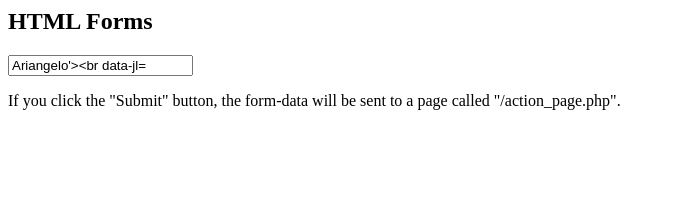
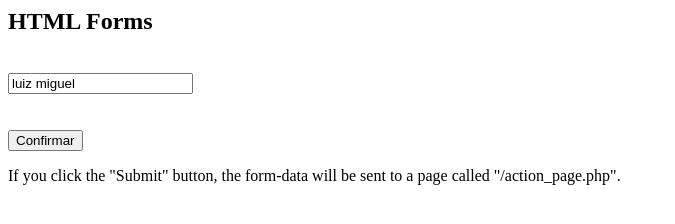
Before and after one commit to luizmiguel99/luizmiguel99.github.io, a plain HTML site: page index.html in a window 1280 px wide. Shown: the whole page, without its empty margins (0-675 px from the left). Drawn offline with Linux system fonts and the light colour scheme.

Commit message:
Update index.html

```diff
--- a/index.html
+++ b/index.html
@@ -5,13 +5,13 @@
 <h2>HTML Forms</h2>
 <form action="/action page.php">
 
-<label fora"fname"›Primeiro nome:</label<br>
+<label for="fname"›Primeiro nome:</label><br>
 
-<input type-"text " id="fnanc" nane="fnanc" value="Ariangelo'><br>
+<input type="text" id="fname" name="fname" value="luiz miguel"><br>
 
-<label fon=" Iname"›Sobrenome : c/labelacbr›
+<label for=" Iname"›Sobrenome : </label><br›
 
-<input Cypes"text? Sde" Inane" nane«" Inane
+<input type"text? id="Inane" name"Iname" value="moreira"><br><br>
 
 <input type="submit" value="Confirmar"›
 </form>
```
